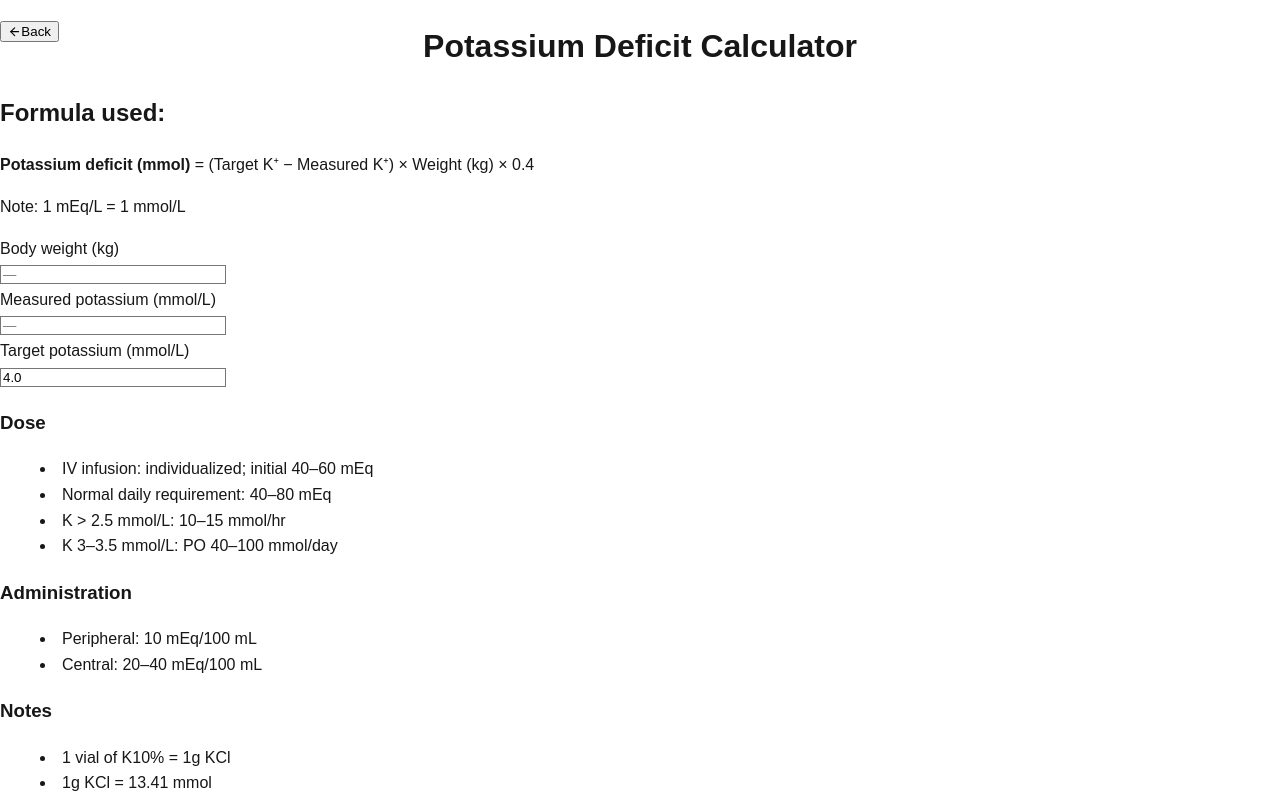
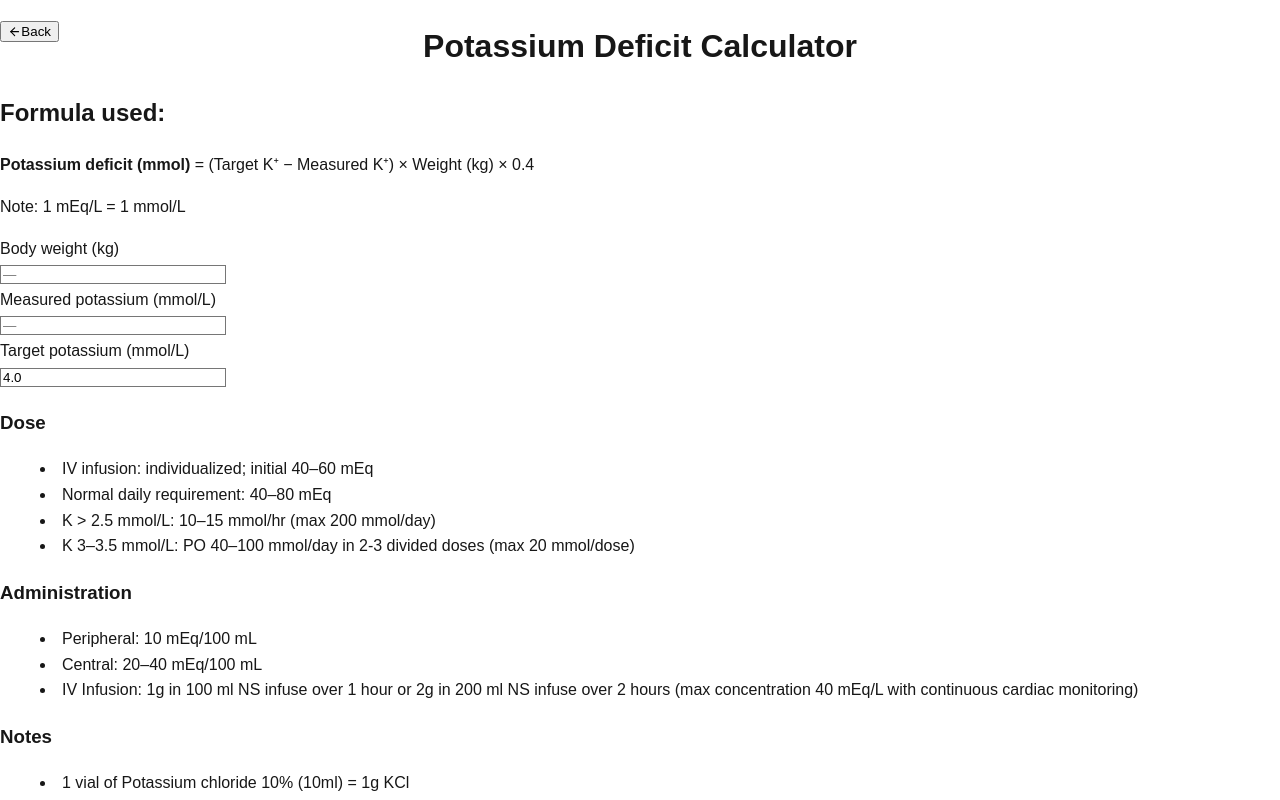
Before and after one commit to Jiahui-hub/HCTM-calculators, a Next.js app: page /calculators/potassium in a window 1280 px wide. Shown: the top 800 px of the page. Built offline with nearby package versions, Linux system fonts and the light colour scheme.

Commit message:
Refine potassium dosing and administration notes
Updated potassium dosing information and administration details for clarity.

```diff
--- a/app/calculators/potassium/page.tsx
+++ b/app/calculators/potassium/page.tsx
@@ -132,8 +132,8 @@ export default function PotassiumCalculator() {
             <ul className="list-disc list-inside space-y-2 text-sm">
               <li>IV infusion: individualized; initial 40–60 mEq</li>
               <li>Normal daily requirement: 40–80 mEq</li>
-              <li>K &gt; 2.5 mmol/L: 10–15 mmol/hr</li>
-              <li>K 3–3.5 mmol/L: PO 40–100 mmol/day</li>
+              <li>K &gt; 2.5 mmol/L: 10–15 mmol/hr (max 200 mmol/day)</li>
+              <li>K 3–3.5 mmol/L: PO 40–100 mmol/day in 2-3 divided doses (max 20 mmol/dose)</li>
             </ul>
           } />
 
@@ -141,6 +141,7 @@ export default function PotassiumCalculator() {
             <ul className="list-disc list-inside space-y-2 text-sm">
               <li>Peripheral: 10 mEq/100 mL</li>
               <li>Central: 20–40 mEq/100 mL</li>
+              <li>IV Infusion: 1g in 100 ml NS infuse over 1 hour or 2g in 200 ml NS infuse over 2 hours (max concentration 40 mEq/L with continuous cardiac monitoring)</li>
             </ul>
           } />
 
@@ -209,7 +210,7 @@ function NotesSection() {
       title="Notes"
       content={
         <ul className="list-disc list-inside space-y-2 text-gray-700 text-sm">
-          <li>1 vial of K10% = 1g KCl</li>
+          <li>1 vial of Potassium chloride 10% (10ml) = 1g KCl</li>
           <li>1g KCl = 13.41 mmol</li>
           <li>Potassium 1 mEq/L = 1 mmol/L</li>
           <li>Dilute before use; not for bolus</li>
```
